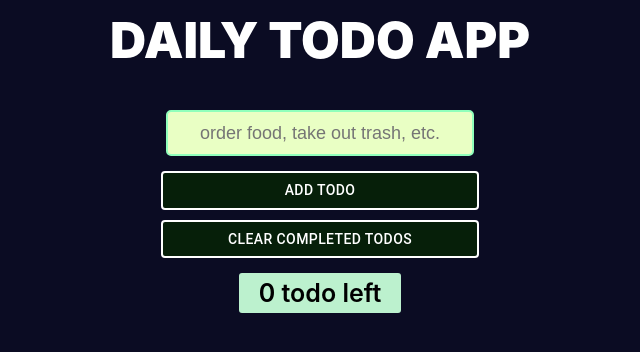
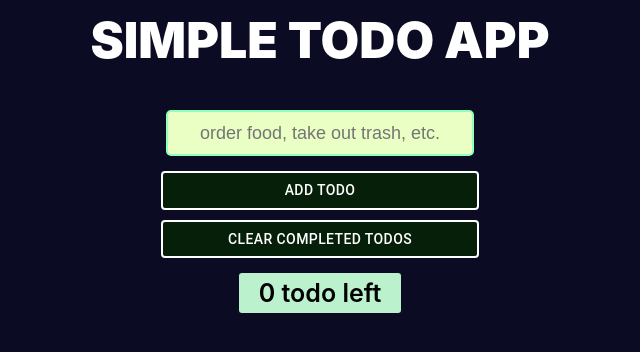
Before and after one commit to Adman94/basic-react-todo-app, a React (Create React App) app: page / in a window 1280 px wide. Shown: the top 352 px of the page, without its empty margins (320-960 px from the left). Built offline with nearby package versions, Linux system fonts and the light colour scheme.

Commit message:
cicd test

```diff
--- a/src/App.js
+++ b/src/App.js
@@ -43,7 +43,7 @@ function App() {
 
   return (
     <div className="App">
-      <h1>DAILY TODO APP</h1>
+      <h1>SIMPLE TODO APP</h1>
       <div className="container">
         <TodoList todos={todos} toggleTodo={toggleTodo} />
 
```
